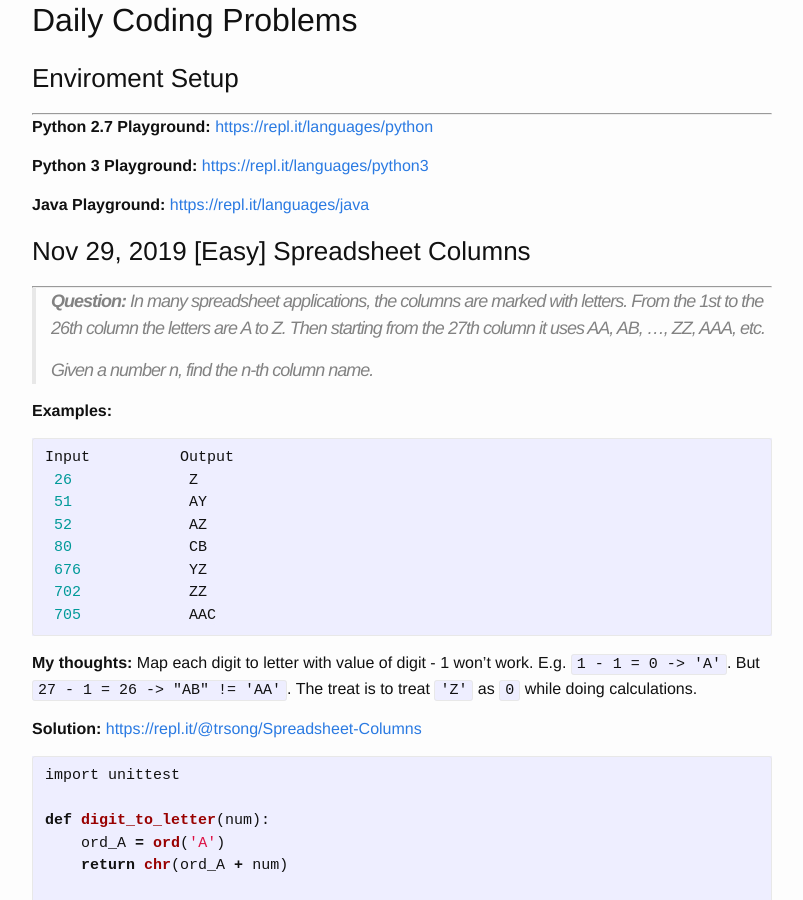
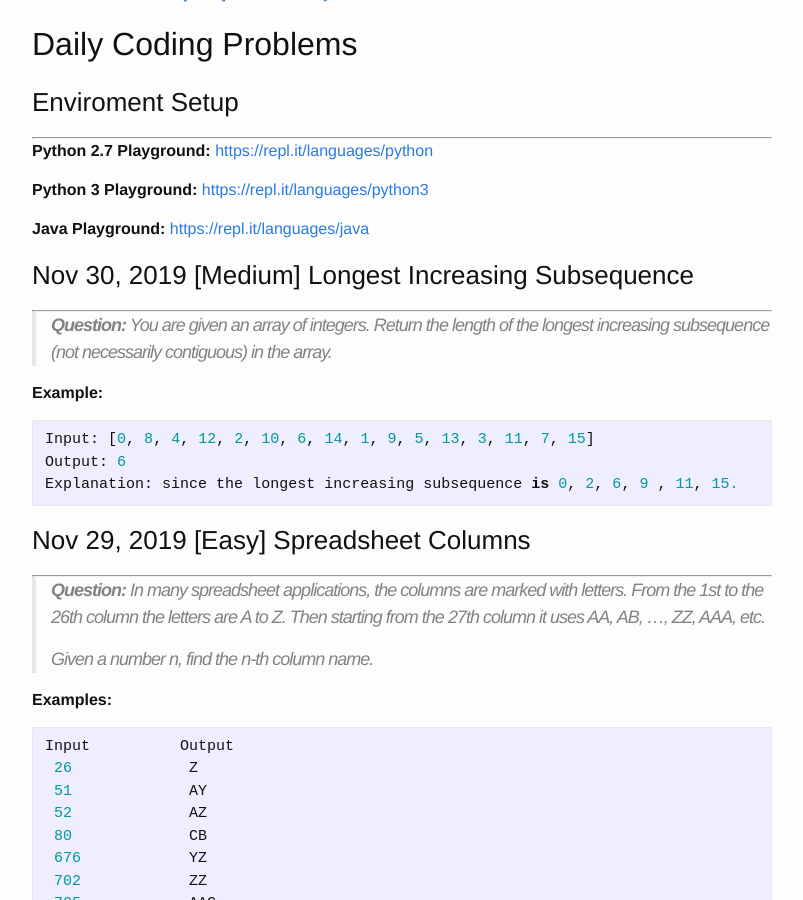
Before and after one commit to trsong/trsong.github.io, a Jekyll site: the page built from _posts/2019-11-01-DailyQuestionsNov.md, in a window 1280 px wide and 900 px high, scrolled down 963 px. Shown: the whole window, without its empty margins (238-1041 px from the left). Built offline with Jekyll 4.4.1, drawn with Linux system fonts in a browser that asks for light colours; some of the changed text lies outside the part shown.

Commit message:
Add Nov 30 Question

````diff
--- a/_posts/2019-11-01-DailyQuestionsNov.md
+++ b/_posts/2019-11-01-DailyQuestionsNov.md
@@ -18,6 +18,16 @@ categories: Python/Java
 
 **Java Playground:** [https://repl.it/languages/java](https://repl.it/languages/java)
 
+### Nov 30, 2019 \[Medium\] Longest Increasing Subsequence
+---
+> **Question:** You are given an array of integers. Return the length of the longest increasing subsequence (not necessarily contiguous) in the array.
+
+**Example:**
+```py
+Input: [0, 8, 4, 12, 2, 10, 6, 14, 1, 9, 5, 13, 3, 11, 7, 15]
+Output: 6
+Explanation: since the longest increasing subsequence is 0, 2, 6, 9 , 11, 15.
+```
 
 ### Nov 29, 2019 \[Easy\] Spreadsheet Columns
 ---
````
